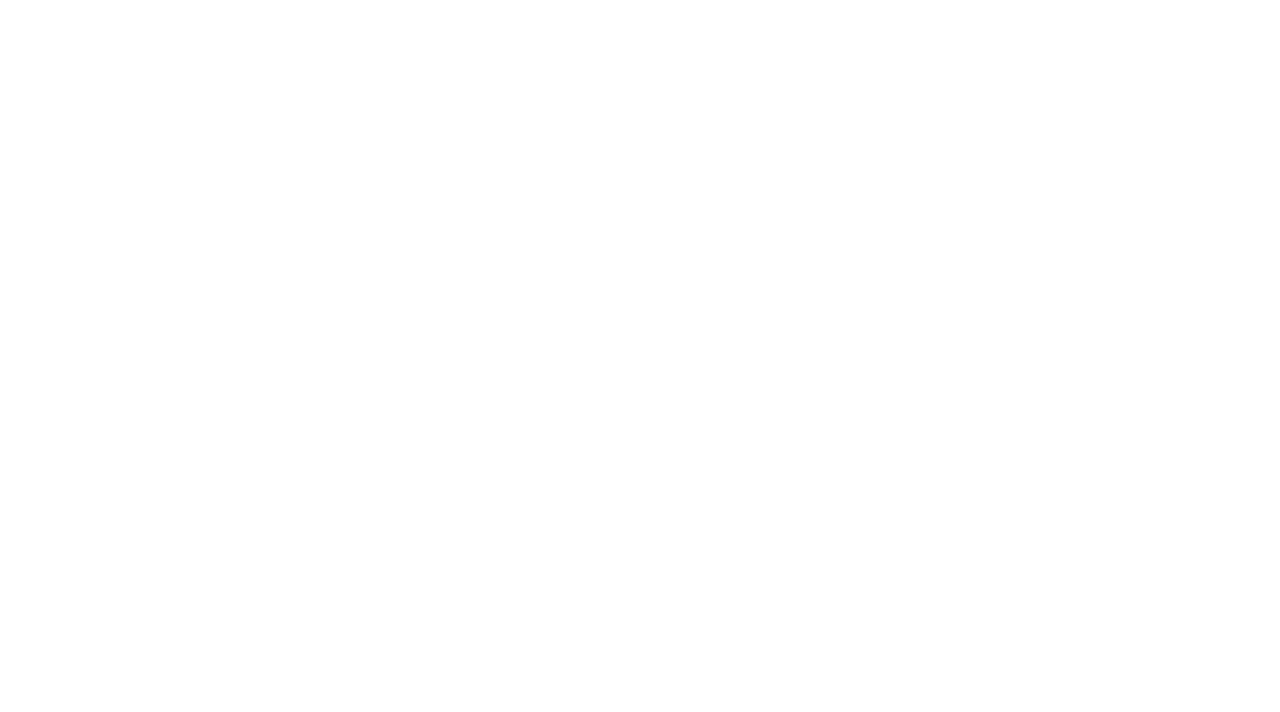
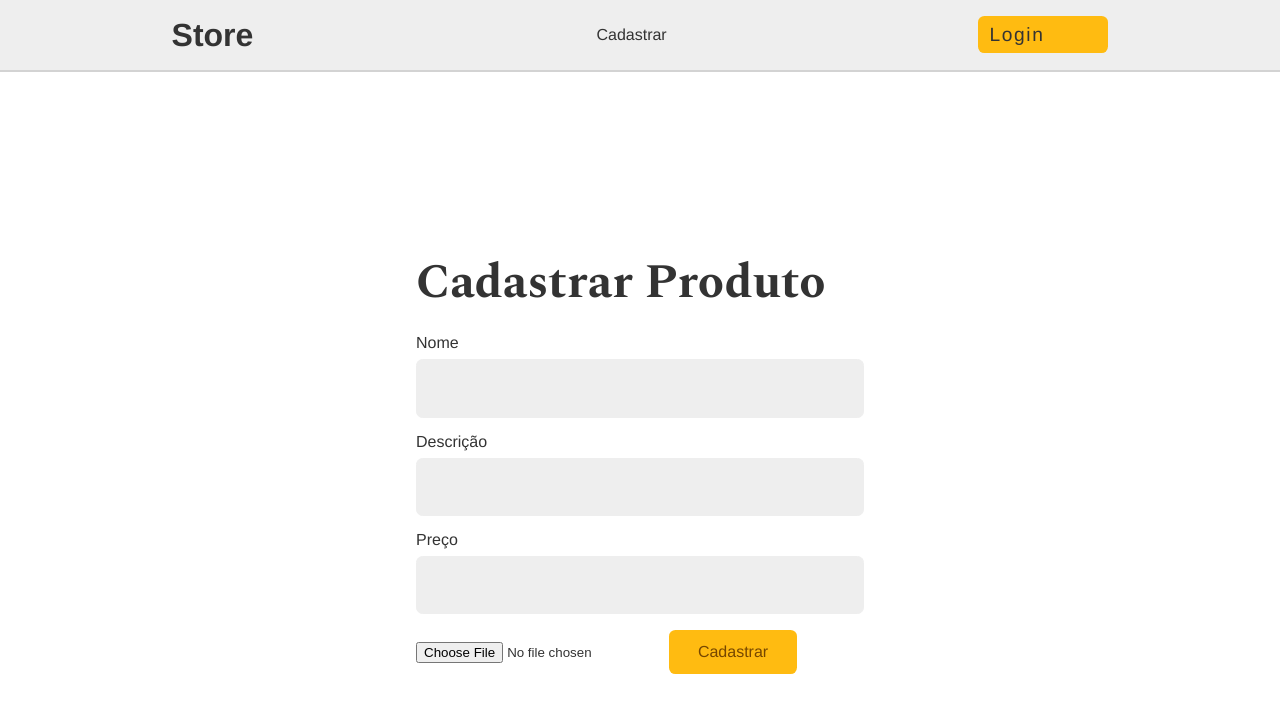
Before and after one commit to marcusWittho/store, a React (Create React App) app in the folder frontend/: page /products in a window 1280 px wide. Before the commit this address had no page. Shown: the top 712 px of the page. Built offline with nearby package versions, Linux system fonts and the light colour scheme.

Commit message:
feat: Inserir produtos no BD

```diff
--- a/frontend/src/App.js
+++ b/frontend/src/App.js
@@ -5,6 +5,7 @@ import { UserStorage } from './UserContext';
 
 import Home from './components/Home';
 import Login from './components/login/Login';
+import Products from './components/products/Products';
 
 function App() {
   return (
@@ -15,6 +16,7 @@ function App() {
             <Routes>
               <Route path="/" element={<Home />} />
               <Route path="login/*" element={<Login />} />
+              <Route path="products" element={<Products />} />
             </Routes>
           </main>
         </UserStorage>
--- a/frontend/src/UserContext.js
+++ b/frontend/src/UserContext.js
@@ -2,7 +2,7 @@ import React from 'react';
 import PropTypes from 'prop-types';
 import { useNavigate } from 'react-router-dom';
 
-import { CREATE_USER, LOGIN_USER } from './api';
+import { CREATE_USER, LOGIN_USER, CREATE_PRODUCT } from './api';
 
 export const UserContext = React.createContext();
 
@@ -27,7 +27,7 @@ export function UserStorage({ children }) {
       }
 
       setData(userJson);
-      navigate('/');
+      navigate('/products');
     } catch (err) {
       setError(err.message);
     }
@@ -41,12 +41,22 @@ export function UserStorage({ children }) {
 
       if (!response.ok) throw new Error(`Error: ${response.statusText}`);
 
-      const userJson = await response.json();
-      console.log('UserContext: ', userJson);
+      await loginUser(newUser.email, newUser.password);
+    } catch (err) {
+      setError(err.message);
+    }
+  }
 
-      return userJson;
+  async function createProduct(newProduct) {
+    try {
+      setError(null);
+      const { url, options } = CREATE_PRODUCT(newProduct);
+      const response = await fetch(url, options);
+
+      if (!response.ok) throw new Error(`Error: ${response.statusText}`);
+      navigate('/');
     } catch (err) {
-      return setError(err.message);
+      setError(err.message);
     }
   }
 
@@ -57,6 +67,7 @@ export function UserStorage({ children }) {
     error,
     loginUser,
     createUser,
+    createProduct,
   };
 
   return (
--- a/frontend/src/api.js
+++ b/frontend/src/api.js
@@ -1,8 +1,9 @@
-export const API_URL = 'http://localhost:3000/user';
+export const API_USER = 'http://localhost:3000/user';
+export const API_PRODUCT = 'http://localhost:3000/product';
 
 export function LOGIN_USER(loginInfo) {
   return {
-    url: `${API_URL}/login`,
+    url: `${API_USER}/login`,
     options: {
       method: 'POST',
       headers: { 'content-Type': 'application/json' },
@@ -13,7 +14,7 @@ export function LOGIN_USER(loginInfo) {
 
 export function CREATE_USER(newUser) {
   return {
-    url: `${API_URL}/add`,
+    url: `${API_USER}/add`,
     options: {
       method: 'POST',
       headers: { 'content-Type': 'application/json' },
@@ -21,3 +22,13 @@ export function CREATE_USER(newUser) {
     },
   };
 }
+
+export function CREATE_PRODUCT(newProduct) {
+  return {
+    url: `${API_PRODUCT}/add`,
+    options: {
+      method: 'POST',
+      body: newProduct,
+    },
+  };
+}
--- a/frontend/src/components/header/Header.jsx
+++ b/frontend/src/components/header/Header.jsx
@@ -19,7 +19,22 @@ function Header() {
         data
           ? (
             <ul className={styles.navList}>
-              <li><p>{data[0].nome_usuario}</p></li>
+              <li>
+                <NavLink
+                  className={styles.sigin}
+                  to="/"
+                >
+                  {data[0].nome_usuario}
+                </NavLink>
+              </li>
+              <li>
+                <NavLink
+                  className={styles.sigin}
+                  to="/products"
+                >
+                  Cadastrar produto
+                </NavLink>
+              </li>
               <li>
                 <button
                   className={styles.logout}
--- a/frontend/src/components/header/Header.module.css
+++ b/frontend/src/components/header/Header.module.css
@@ -13,7 +13,7 @@
 }
 
 .navList {
-  width: 16rem;
+  width: 32rem;
   display: flex;
   align-items: center;
   justify-content: space-between;
--- /dev/null
+++ b/frontend/src/components/products/ProductCreate.jsx
@@ -0,0 +1,78 @@
+import React from 'react';
+import styles from './ProductCreate.module.css';
+import useForm from '../../hooks/useForm';
+
+import { UserContext } from '../../UserContext';
+import Input from '../forms/Input';
+import Button from '../forms/Button';
+
+function ProductCreate() {
+  const productName = useForm();
+  const description = useForm();
+  const price = useForm();
+  const [img, setImg] = React.useState({});
+
+  const { createProduct } = React.useContext(UserContext);
+
+  function handleImgChange({ target }) {
+    setImg({
+      raw: target.files[0],
+    });
+  }
+
+  async function handleSubmit(event) {
+    event.preventDefault();
+
+    const formData = new FormData();
+
+    formData.append('nome_produto', productName.value);
+    formData.append('descricao', description.value);
+    formData.append('valor', price.value);
+    formData.append('imagem', img.raw);
+
+    await createProduct(formData);
+  }
+
+  return (
+    <section className="initialAnimation createProduct">
+      <h1 className="title">Cadastrar Produto</h1>
+
+      <form className={styles.form} onSubmit={handleSubmit}>
+        <Input
+          label="Nome"
+          type="text"
+          name="productName"
+          // eslint-disable-next-line react/jsx-props-no-spreading
+          {...productName}
+        />
+
+        <Input
+          label="Descrição"
+          type="text"
+          name="description"
+          // eslint-disable-next-line react/jsx-props-no-spreading
+          {...description}
+        />
+
+        <Input
+          label="Preço"
+          type={Number}
+          name="price"
+          // eslint-disable-next-line react/jsx-props-no-spreading
+          {...price}
+        />
+
+        <input
+          className={styles.input}
+          type="file"
+          name="image"
+          onChange={handleImgChange}
+        />
+
+        <Button type="submit">Cadastrar</Button>
+      </form>
+    </section>
+  );
+}
+
+export default ProductCreate;
--- /dev/null
+++ b/frontend/src/components/products/Products.jsx
@@ -0,0 +1,18 @@
+import React from 'react';
+import styles from './Products.module.css';
+
+import Header from '../header/Header';
+import ProductCreate from './ProductCreate';
+
+function Products() {
+  return (
+    <section className={styles.products}>
+      <Header />
+      <div className={styles.forms}>
+        <ProductCreate />
+      </div>
+    </section>
+  );
+}
+
+export default Products;
--- /dev/null
+++ b/frontend/src/components/products/Products.module.css
@@ -0,0 +1,25 @@
+.products {
+  display: grid;
+  grid-template-columns: 1fr;
+  justify-items: center;
+  min-height: 100vh;
+  gap: 2rem;
+}
+
+.forms {
+  max-width: 30rem;
+}
+
+@media (max-width: 52rem) {
+  .products {
+    grid-template-columns: 1fr;
+  }
+
+  .products::before {
+    display: none;
+  }
+
+  .forms {
+    max-width: 100%;
+  }
+}
```
Also changed, not shown: frontend/src/components/products/ProductCard.jsx (added, +9 -0 lines), frontend/src/components/products/ProductCreate.module.css (added), 1 other file (tests, documents, lock files or other folders).
